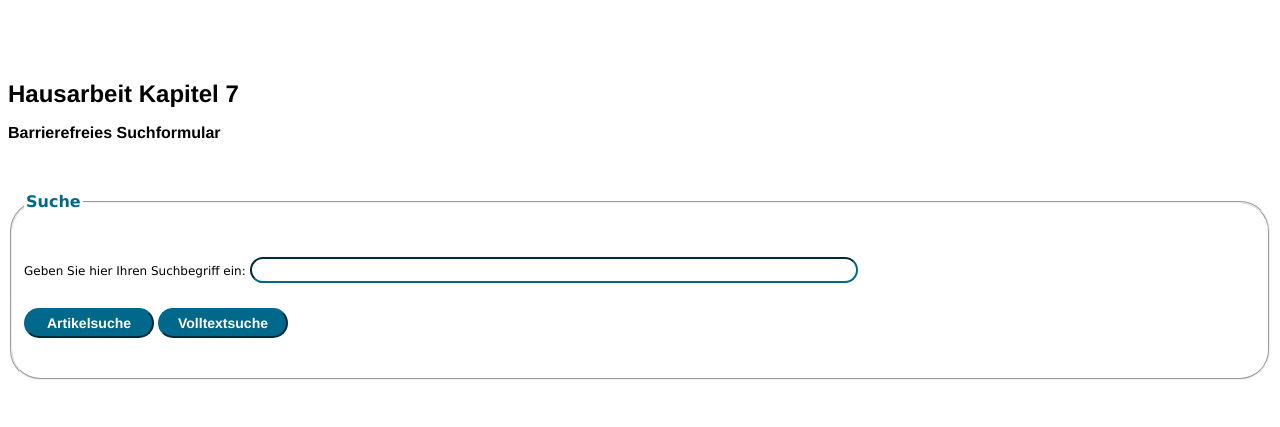
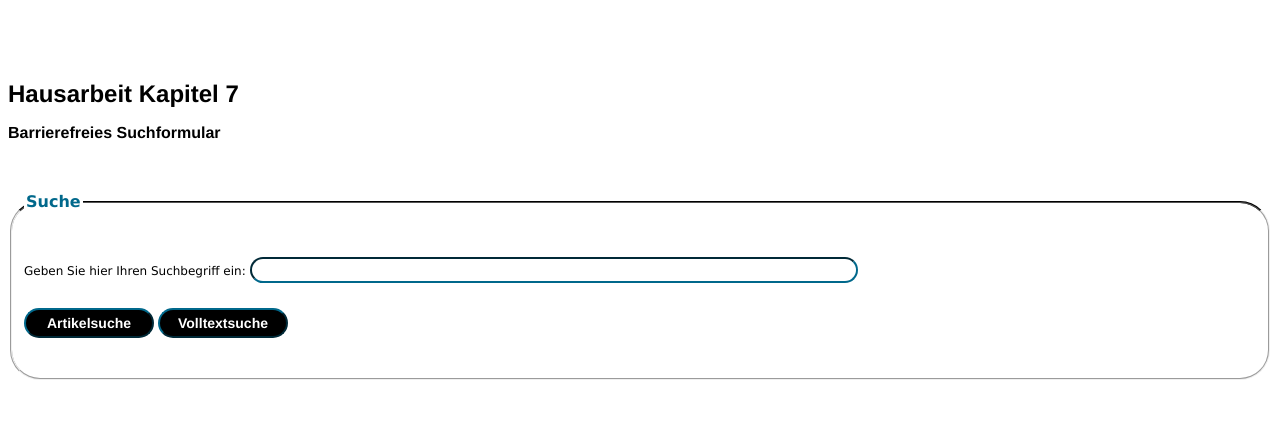
Before and after one commit to muetzi/eliszenz, a plain HTML site: page suchformular.html in a window 1280 px wide. Shown: the top 427 px of the page. Drawn offline with Linux system fonts and the light colour scheme; grey boxes are pictures that could not be loaded.

Commit message:
aufgabeab2

```diff
--- a/index.css
+++ b/index.css
@@ -112,7 +112,7 @@ table {
         margin-bottom: 30px;
         text-align: center;
         cursor: pointer;
-        background-color: #00688B;
+        background-color: black;
         height: 30px;
         width: 130px;
         border-radius: 40px;
@@ -147,7 +147,7 @@ legend {
 }
 
 fieldset {
-        border-top-color: solid black;
+        border-top-color: black;
         border-radius: 30px;
 
 }
--- a/suchformular.html
+++ b/suchformular.html
@@ -41,7 +41,7 @@
 <div class="Abstand2">
 
 	<a href="http://wave.webaim.org/report#/eliszenz.cloudcontrolled.com/suchformular.html">
-		<img src="http://www.w3.org/WAI/wcag1AAA.gif" alt= "WebAccessibility" /img>
+		<img src="http://www.w3.org/WAI/wcag1AAA.gif" alt= "WebAccessibility" />
 	</a>
 
 
```
